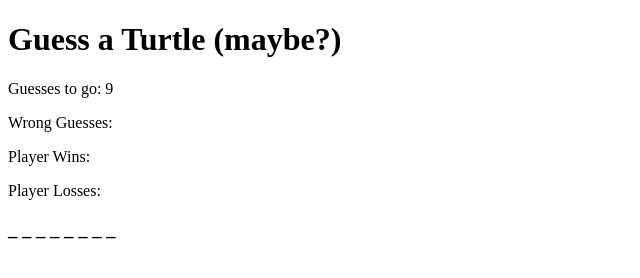
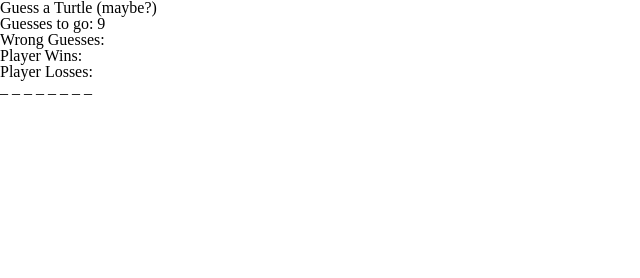
Before and after one commit to MistaWizard/Hangman, a plain HTML site: page index.html in a window 1280 px wide. Shown: the whole page, without its empty margins (0-640 px from the left). Drawn offline with Linux system fonts and the light colour scheme.

Commit message:
added css links

```diff
--- a/index.html
+++ b/index.html
@@ -2,9 +2,9 @@
 <html lang="en-us">
 <head>
     <meta charset="UTF-8">
-    <title>
-        Hangman: Guess a Word
-    </title>
+    <title>Hangman: Guess a Word</title>
+    <link rel="stylesheet" type="text/css" href="assets/css/reset.css">
+    <link rel="stylesheet" type="text/css" href="assets/css/styles.css">
 </head>
 <body>
 
```
